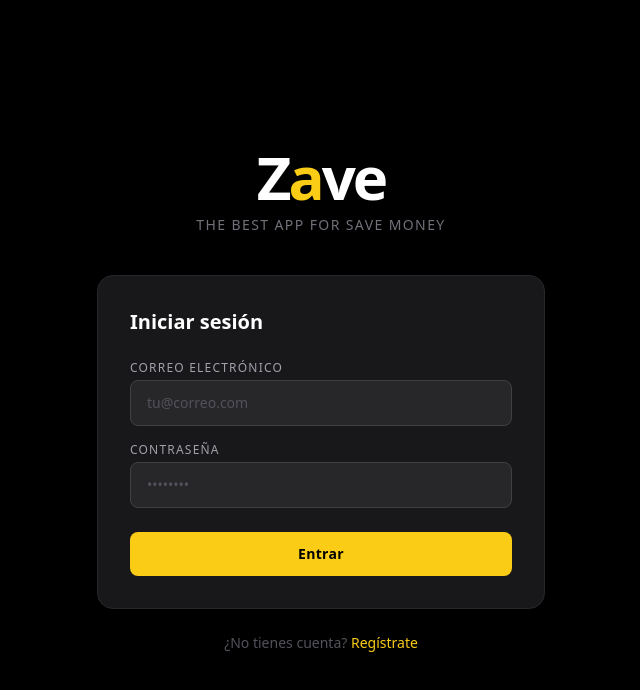
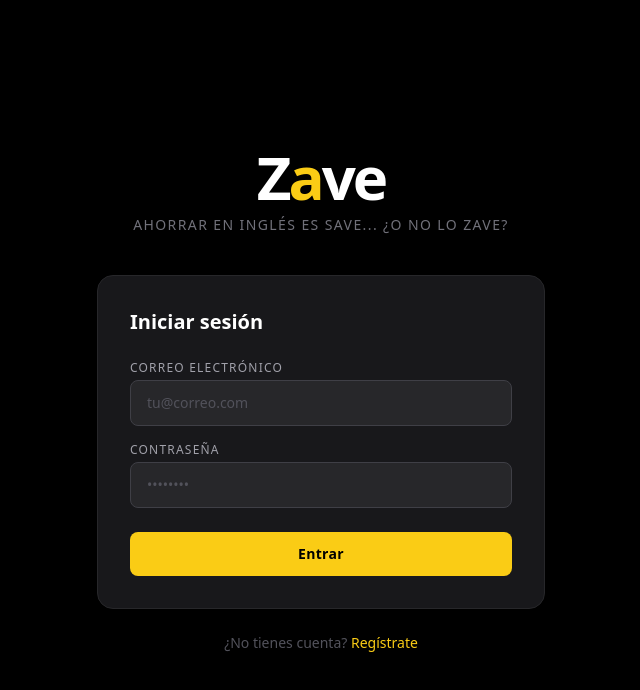
Before and after one commit to andrewexee/Zave, a React (Vite) app: page /login in a window 1280 px wide. Shown: the top 690 px of the page, without its empty margins (319-959 px from the left). Built offline with nearby package versions, Linux system fonts and the light colour scheme; no server answers.

Commit message:
Add provisional slogan

```diff
--- a/src/pages/Login.jsx
+++ b/src/pages/Login.jsx
@@ -34,7 +34,7 @@ export default function Login() {
             Z<span className="text-yellow-400">a</span>ve
           </h1>
           <p className="text-zinc-500 text-xs md:text-sm mt-2 tracking-widest uppercase">
-            The best app for save money
+            Ahorrar en inglés es Save... ¿O no lo Zave?
           </p>
         </div>
 
--- a/src/pages/Register.jsx
+++ b/src/pages/Register.jsx
@@ -51,7 +51,7 @@ export default function Register() {
             Z<span className="text-green-400">a</span>ve
           </h1>
           <p className="text-zinc-500 text-xs md:text-sm mt-2 tracking-widest uppercase">
-            The best app for save money
+            The best app to save your money
           </p>
         </div>
 
```
